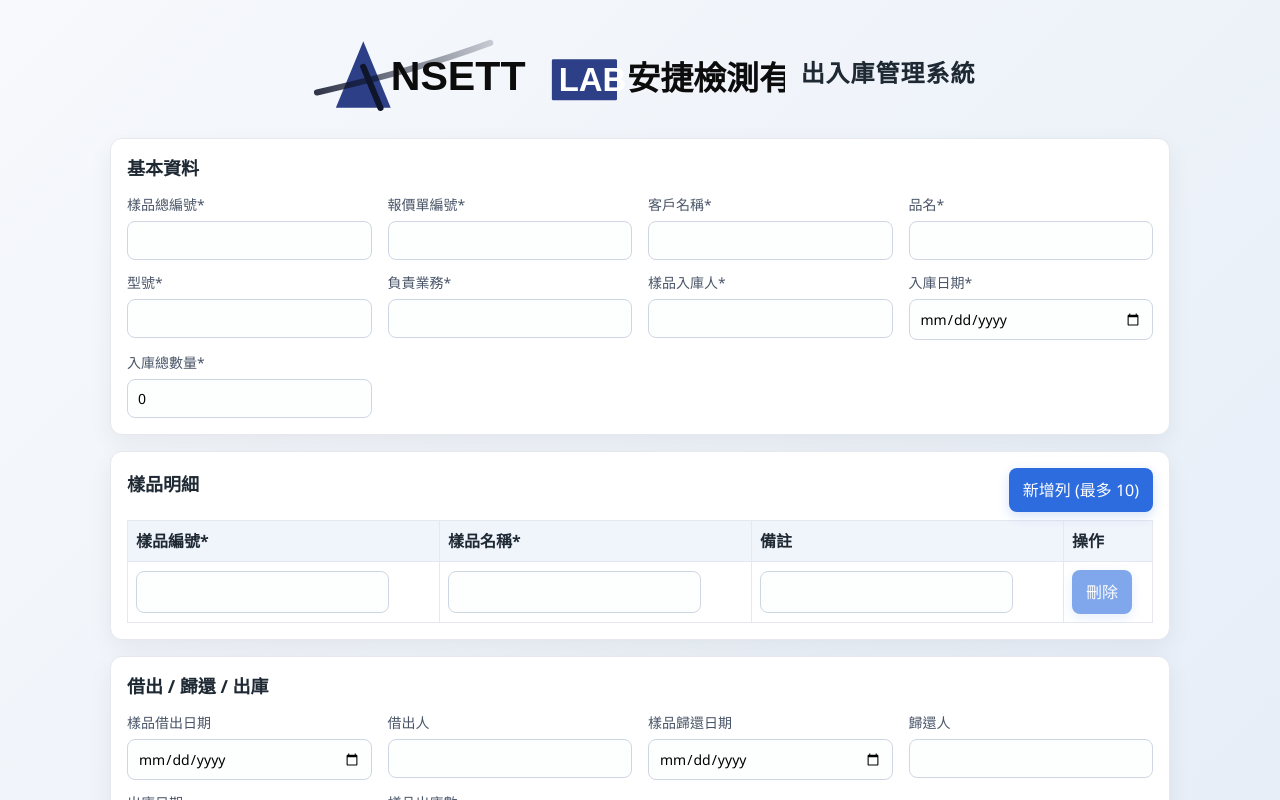
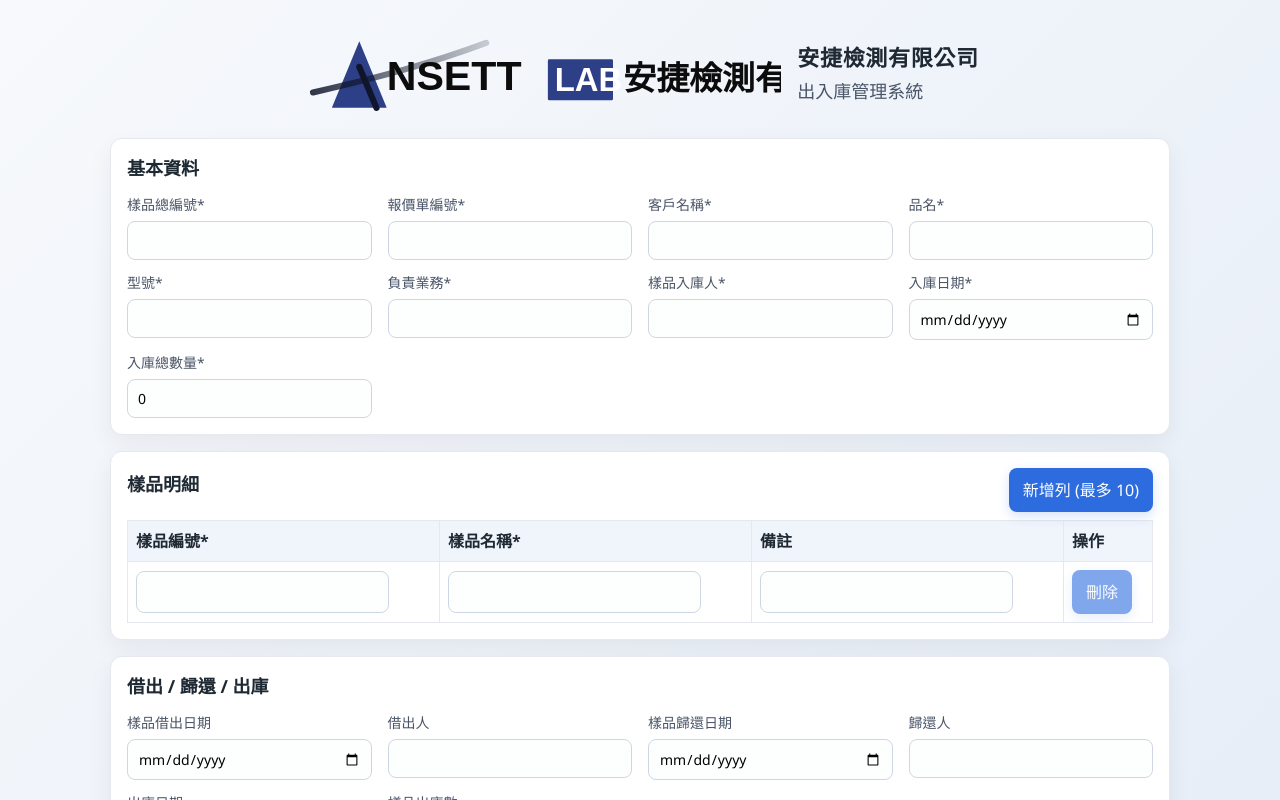
Before and after one commit to garen-whaleforce/inbound-system, a React (Vite) app in the folder frontend/: page / in a window 1280 px wide. Shown: the top 800 px of the page. Built offline with nearby package versions, Linux system fonts and the light colour scheme; no server answers.

Commit message:
chore: adjust logo layout and add subtitle

```diff
--- a/frontend/src/App.css
+++ b/frontend/src/App.css
@@ -18,10 +18,23 @@
   height: auto;
 }
 
-.brand-title {
-  font-size: 24px;
+.brand-text {
+  display: flex;
+  flex-direction: column;
+  gap: 4px;
+  text-align: left;
+}
+
+.brand-name {
+  font-size: 22px;
   font-weight: 700;
-  letter-spacing: 0.04em;
+  letter-spacing: 0.03em;
+}
+
+.brand-subtitle {
+  font-size: 18px;
+  font-weight: 500;
+  color: #4a5568;
 }
 
 .card {
--- a/frontend/src/App.tsx
+++ b/frontend/src/App.tsx
@@ -42,7 +42,10 @@ const App: React.FC = () => {
     <div className="container">
       <div className="brand-bar">
         <img src={logo} alt="ANSETT LAB 安捷檢測有限公司" className="brand-logo" />
-        <div className="brand-title">出入庫管理系統</div>
+        <div className="brand-text">
+          <div className="brand-name">安捷檢測有限公司</div>
+          <div className="brand-subtitle">出入庫管理系統</div>
+        </div>
       </div>
       <HeaderForm formData={formData} onChange={updateField} />
       <SampleDetailsTable sampleItems={formData.sampleItems} onChange={updateSampleItems} />
```
